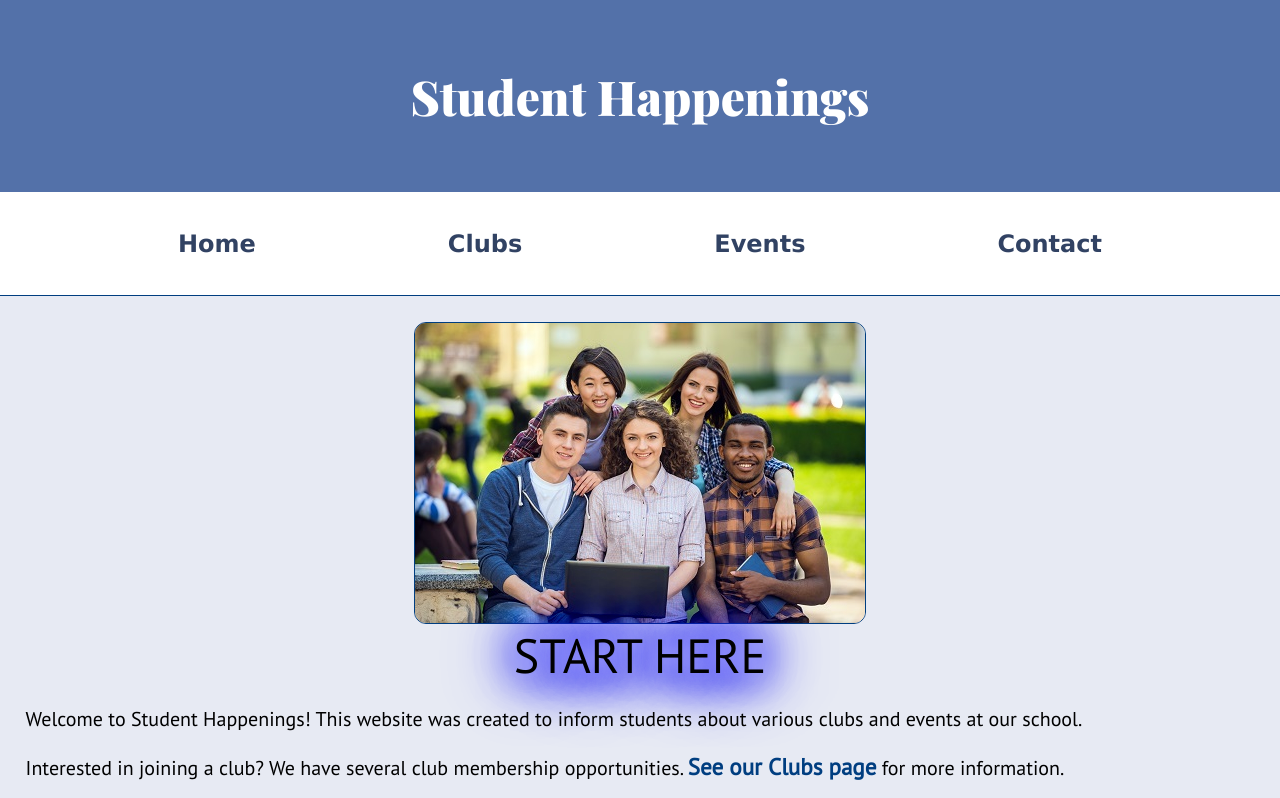
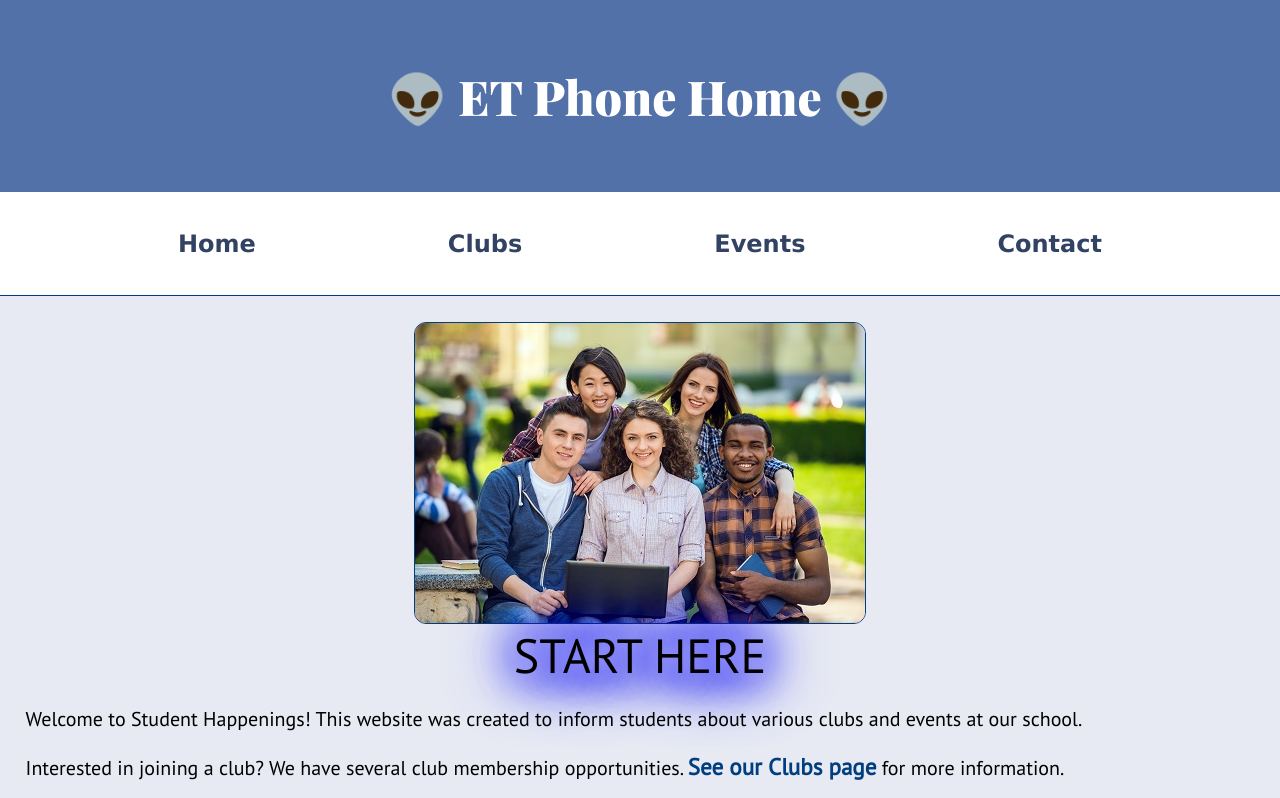
Before and after one commit to shafferma08/student, a plain HTML site: page index.html in a window 1280 px wide. Shown: the top 798 px of the page. Drawn offline with nearby package versions, Linux system fonts and the light colour scheme.

Commit message:
updated Home page

```diff
--- a/index.html
+++ b/index.html
@@ -21,7 +21,7 @@
     <div id="wrapper">
 
         <header>
-            <h1>Student Happenings</h1>
+            <h1>👽 ET Phone Home 👽</h1>
         </header>
 
         <!-- Mobile Nav -->
```
